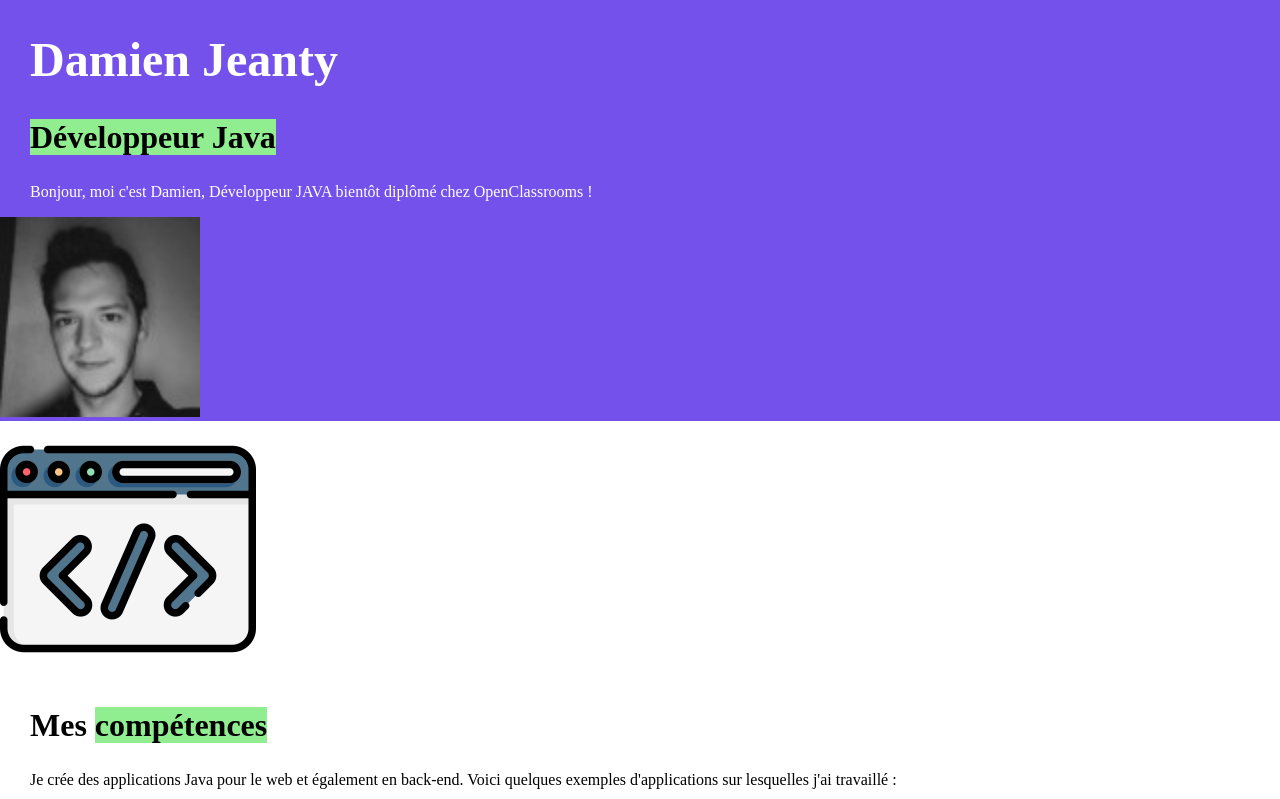
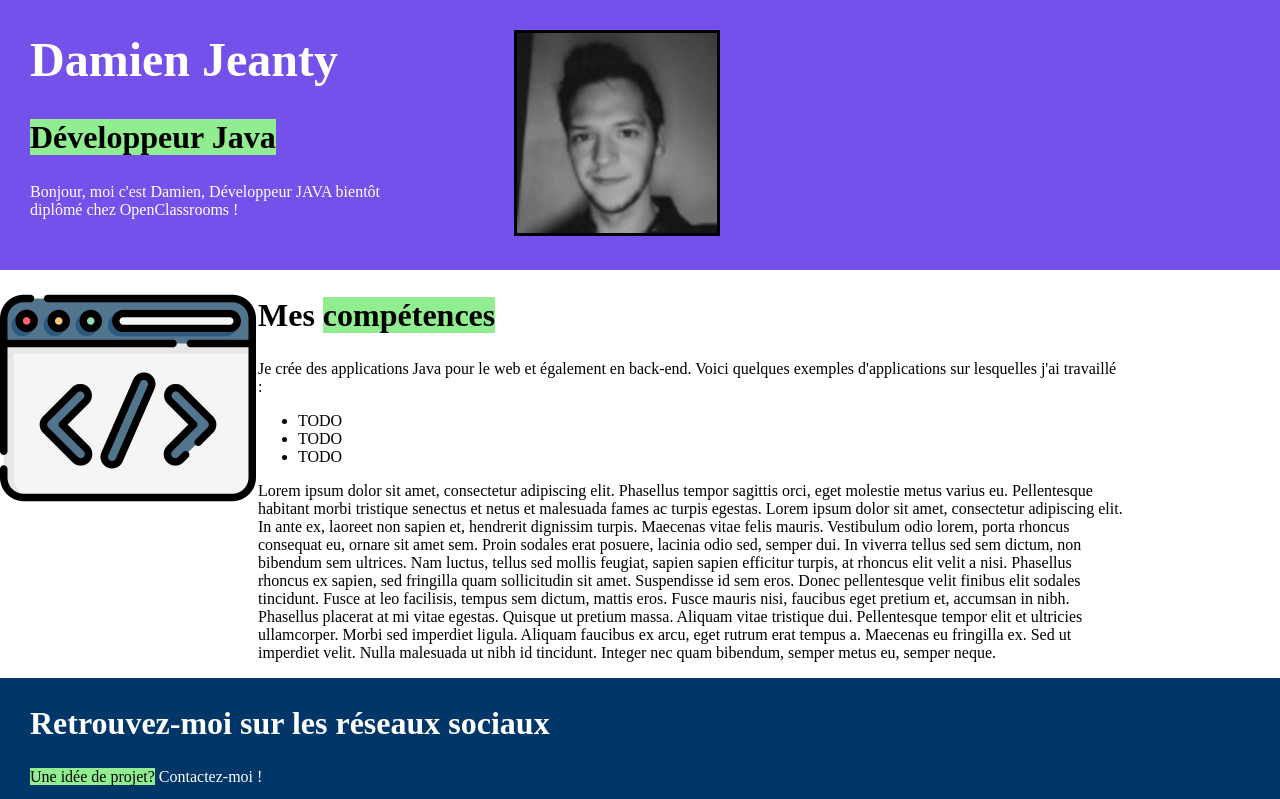
Before and after one commit to djeanty/djeanty.github.io, a plain HTML site: page index.html in a window 1280 px wide. Shown: the top 799 px of the page. Drawn offline with Linux system fonts and the light colour scheme.

Commit message:
css styling of images and text

```diff
--- a/index.html
+++ b/index.html
@@ -10,18 +10,26 @@
 
 <body>
     <header id="presentation">
-        <h1>Damien Jeanty</h1>
-        <h2><span class="enEvidence">Développeur Java</span></h2>
+        <div id="gridText">
+            <h1>Damien Jeanty</h1>
+            <h2><span class="enEvidence">Développeur Java</span></h2>
 
-        <p>Bonjour, moi c'est Damien, Développeur JAVA bientôt diplômé chez OpenClassrooms !</p>
+            <p>Bonjour, moi c'est Damien, Développeur JAVA bientôt diplômé chez OpenClassrooms !</p>
+        </div>
 
-        <a href="images/moi.jpg"> <img src="images/moi_mini.jpg" id="photoProfil" alt="Photo de Damien Jeanty" title="Cliquez pour agrandir" style="width:200px;height:200px" />
-        </a>
+        <div id="gridImage">
+            <a href="images/moi.jpg"> <img src="images/moi_mini.jpg" id="photoProfil"
+             alt="Photo de Damien Jeanty" title="Cliquez pour agrandir" style="width:200px;height:200px" />
+            </a>
+        </div>
     </header>
 
     <section>
     <div id="competences">
-        <img src="images/icon_developper.png" id="iconDevelopper" alt="Icon de développeur" title="Développement" style="width:256px;height:256px"/>
+        <div id="competencesIcon">
+            <img src="images/icon_developper.png" id="iconDevelopper" alt="Icon de développeur" title="Développement" style="width:256px;height:256px"/>
+        </div>
+        <div id="competencesText">
         <h2>Mes <span class="enEvidence">compétences</span></h2>
         <p>Je crée des applications Java pour le web et également en back-end. Voici quelques exemples d'applications sur lesquelles j'ai travaillé :</p>
         <ul>
@@ -41,6 +49,7 @@
             tristique dui. Pellentesque tempor elit et ultricies ullamcorper. Morbi sed imperdiet ligula. Aliquam faucibus ex arcu, eget rutrum erat tempus a.
             Maecenas eu fringilla ex. Sed ut imperdiet velit. Nulla malesuada ut nibh id tincidunt. Integer nec quam bibendum, semper metus eu, semper neque.
         </p>
+
     </div>
     </section>
 
--- a/style.css
+++ b/style.css
@@ -22,11 +22,24 @@ p {
 }
 
 #presentation {
+	display: grid;
+	grid-template-columns: 30% 30%;
+	grid-gap: 100px;
 	background-color: #7451eb;
 	color: white;
 }
 
+#gridText {
+
+}
+#gridImage {
+	margin: 30px;
+}
+
 #competences {
+	display: grid;
+	grid-template-columns: 10% 70%;
+	grid-gap: 100px;
 	background-color: #ffffff;
 }
 
@@ -36,6 +49,9 @@ p {
 }
 
 #photoProfil {
+	border-style: solid;
+	border-color: black;
+	border-opacity: 50%
 }
 
 li {
```
